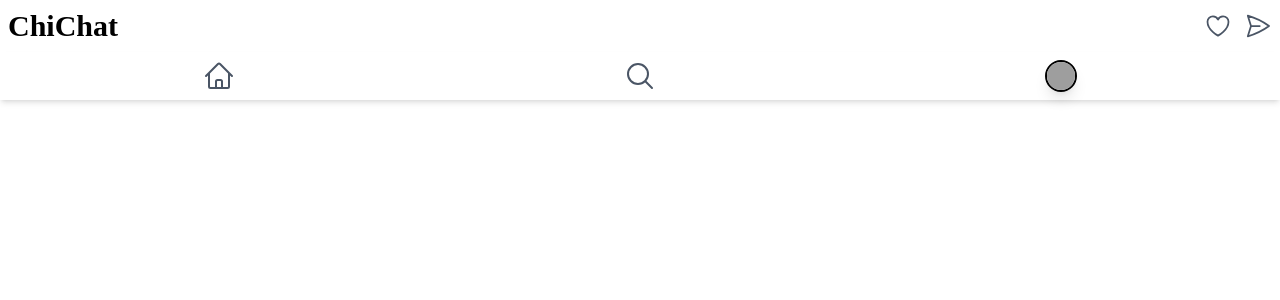
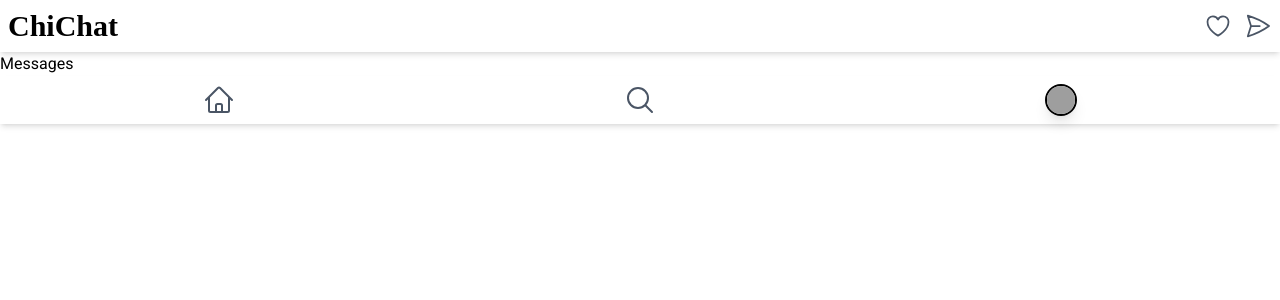
Before and after one commit to shiba-murmu/ChiChat, a React (Vite) app in the folder frontend/: page /messages in a window 1280 px wide. Before the commit this address had no page. Shown: the top 300 px of the page. Built offline with nearby package versions, Linux system fonts and the light colour scheme; grey boxes are pictures that could not be loaded; a web font is replaced by a local one.

Commit message:
Messages file is created and user will chat here. And added its routed to the app.

```diff
--- a/frontend/src/App.jsx
+++ b/frontend/src/App.jsx
@@ -10,6 +10,7 @@ import Chat from './pages/contents/Chat'
 import Navbar from './components/navbar/Navbar'
 import Taskbar from './components/taskbar/Taskbar'
 import Notifications from './pages/contents/Notifications'
+import Messages from './pages/user/Messages'
 
 function App() {
     return (
@@ -23,6 +24,7 @@ function App() {
                 <Route path="/feeds" element={<Feeds />} />
                 <Route path="/chat" element={<Chat />} />
                 <Route path="/notifications" element={<Notifications />} />
+                <Route path="/messages" element={<Messages />} />
                 {/* <Route path="/navbar" element={<Navbar />} /> */}
             </Routes>
             <Taskbar />
@@ -31,24 +33,3 @@ function App() {
 }
 
 export default App
-
-
-// import React from 'react'
-// import { BrowserRouter as Route, Routes, Router } from 'react-router-dom'
-// import Login from './pages/user/Login'
-// import Register from './pages/user/Register'
-
-// function App() {
-//   return (
-//     <>
-//         <Router>
-//             <Routes>
-//                 <Route path="/" element={<Login />} />
-//                 <Route path="/register" element={<Register />} />
-//             </Routes>
-//         </Router>
-//     </>
-//   )
-// }
-
-// export default App
--- /dev/null
+++ b/frontend/src/pages/user/Messages.jsx
@@ -0,0 +1,9 @@
+import React from 'react'
+
+function Messages() {
+  return (
+    <div>Messages</div>
+  )
+}
+
+export default Messages
```
